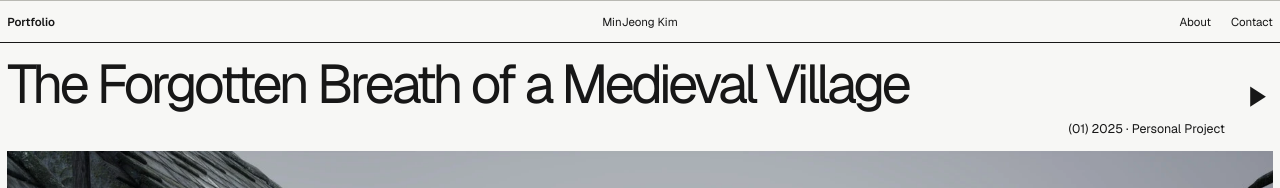
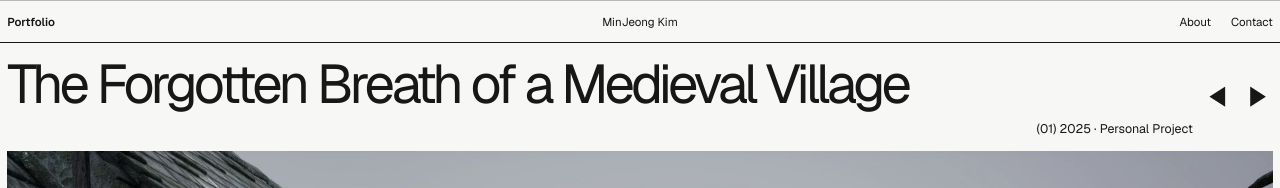
Before and after one commit to rohyunsang/kimminjeong-portfolio, a Next.js app: page /work/forgotten-breath in a window 1280 px wide. Shown: the top 188 px of the page. Built offline with nearby package versions, Linux system fonts and the light colour scheme.

Commit message:
Add previous and next project controls

```diff
--- a/src/app/globals.css
+++ b/src/app/globals.css
@@ -350,22 +350,28 @@ a {
 
 .project-title-bar p {
   align-self: flex-end;
-  padding-right: 3rem;
+  padding-right: 5rem;
   font-size: 0.78rem;
 }
 
-.project-title-next {
+.project-title-nav {
   position: absolute;
   top: 50%;
   right: 0.2rem;
+  display: flex;
+  align-items: center;
+  gap: 0.8rem;
   font-size: clamp(1.6rem, 2.25vw, 2.75rem);
   line-height: 1;
   transform: translateY(-50%);
+}
+
+.project-title-nav a {
   transition: transform 180ms ease;
 }
 
-.project-title-next:hover {
-  transform: translateY(-50%) scale(1.1);
+.project-title-nav a:hover {
+  transform: scale(1.1);
 }
 
 .project-cover {
--- a/src/app/work/[slug]/page.tsx
+++ b/src/app/work/[slug]/page.tsx
@@ -125,14 +125,22 @@ export default async function WorkPage({ params }: PageProps<"/work/[slug]">) {
           <p>
             ({pad(work.no)}) {work.year} · {work.type}
           </p>
+          <nav className="project-title-nav" aria-label="Browse portfolio projects">
+            <Link
+              href={`/work/${previous.slug}`}
+              aria-label={`Previous project: ${previous.title}`}
+              title={`Previous: ${previous.title}`}
+            >
+              ◀
+            </Link>
             <Link
               href={`/work/${next.slug}`}
-            className="project-title-next"
               aria-label={`Next project: ${next.title}`}
               title={`Next: ${next.title}`}
             >
               ▶
             </Link>
+          </nav>
         </header>
 
         <div className="project-cover">
```
Lines whose indentation alone changed are shown as unchanged.
